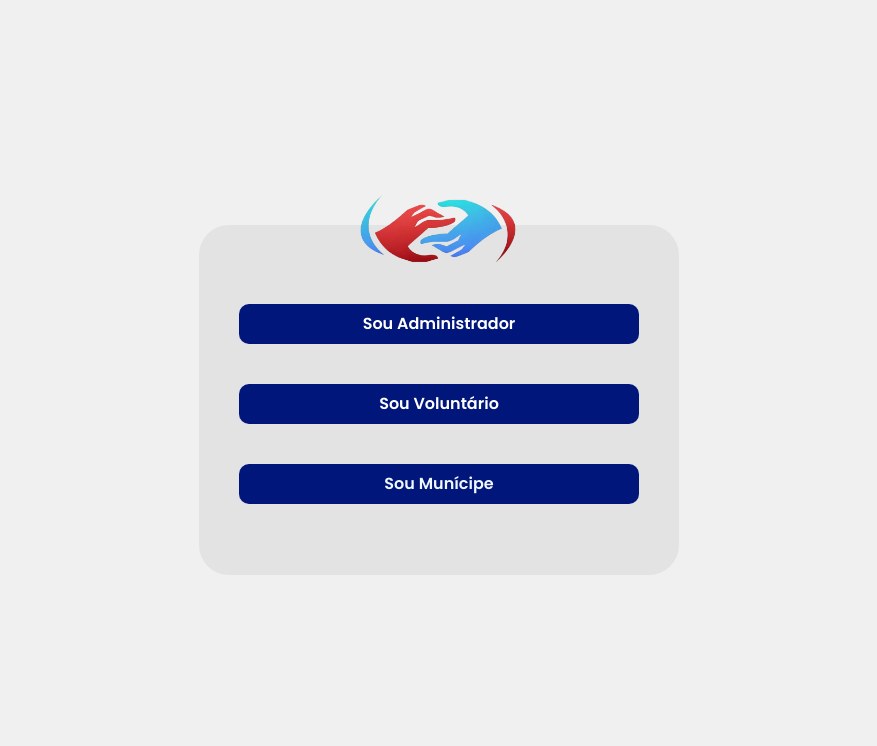
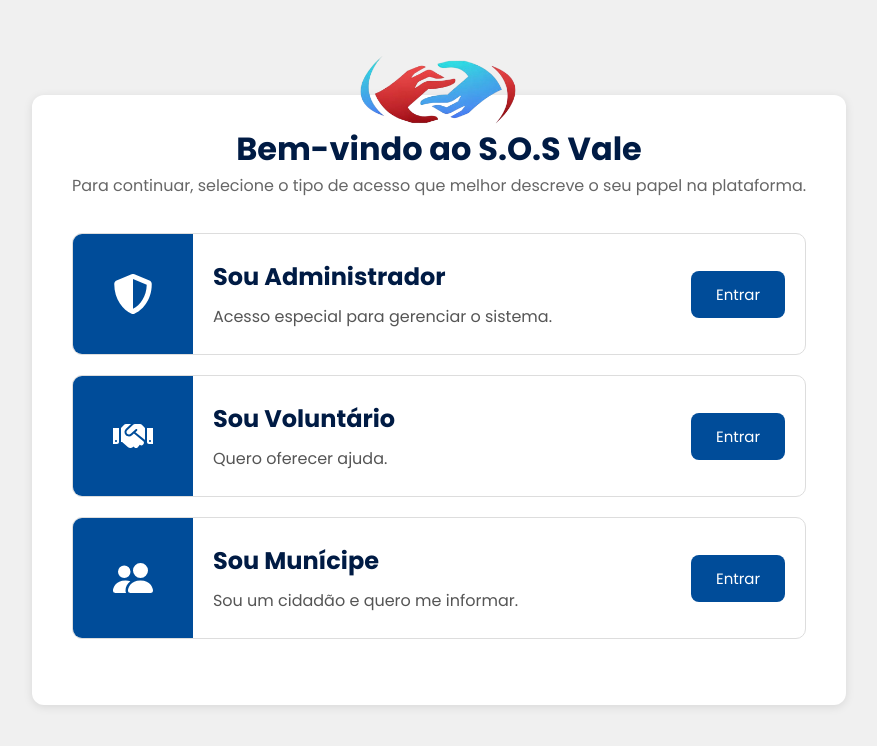
Before and after one commit to VitoriaSCouto/Projeto-Integrador-I, a React (Vite) app in the folder Frontend/: page / in a window 1280 px wide. Shown: the top 746 px of the page, without its empty margins (201-1078 px from the left). Built offline with nearby package versions, Linux system fonts and the light colour scheme.

Commit message:
Alterações na página inicial, Sos Vale.

```diff
--- a/Frontend/src/index.css
+++ b/Frontend/src/index.css
@@ -1,4 +1,8 @@
 /* login */
+
+.body {
+    background-image: url("/assets/images/3.png");
+}
 
 .containerLogin {
     width: 480px;
@@ -31,11 +35,14 @@
     color: #00167a;
 }
 
-.img-logo {
+
+/* como as paginas nao vao ser recicladas, eu até posso uasro mesmo css, mas com nomenclaruras diferentes para cada className*/
+
+.img-logo-precisa-trocar {
     display: flex;
     justify-content: center;
     align-items: center;
-    margin-top: -18%;
+    margin-top: -11%;
 }
 
 .box {
@@ -156,3 +163,85 @@
     color: aliceblue;
     text-decoration: none;
 }
+
+
+/* sos */
+
+.img-logo {
+    display: flex;
+    justify-content: center;
+    align-items: center;
+    margin-top: -11%;
+}
+
+.container_M {
+    max-width: 900px;
+    height: 610px;
+    margin: 50px auto;
+    padding: 40px;
+    background: #fff;
+    border-radius: 12px;
+    box-shadow: 0 2px 10px rgba(0, 0, 0, 0.1);
+}
+
+.container_M h1 {
+    text-align: center;
+    color: #001b44;
+}
+
+.subtitulo_M {
+    text-align: center;
+    color: #666;
+    margin-bottom: 35px;
+}
+
+.card_M {
+    display: flex;
+    align-items: center;
+    border: 1px solid #ddd;
+    border-radius: 10px;
+    overflow: hidden;
+    margin-bottom: 20px;
+    background: white;
+}
+
+.icone_M {
+    width: 120px;
+    height: 120px;
+    background: #004c99;
+    color: white;
+    display: flex;
+    justify-content: center;
+    align-items: center;
+    font-size: 40px;
+}
+
+.conteudo_M {
+    flex: 1;
+    padding: 20px;
+}
+
+.conteudo_M h2 {
+    margin-bottom: 10px;
+    color: #001b44;
+}
+
+.conteudo_M p {
+    color: #555;
+}
+
+.btnEntrar_M {
+    margin-right: 20px;
+    padding: 12px 25px;
+    border: none;
+    border-radius: 8px;
+    background: #004c99;
+    color: white;
+    font-size: 15px;
+    cursor: pointer;
+    transition: 0.3s;
+}
+
+.btnEntrar_M:hover {
+    background: #003366;
+}
--- a/Frontend/src/pages/sosvale/index.jsx
+++ b/Frontend/src/pages/sosvale/index.jsx
@@ -1,20 +1,41 @@
 import { useNavigate } from 'react-router-dom';
+import { FaShieldAlt, FaHandshake } from "react-icons/fa";
+import { BsFillPeopleFill } from "react-icons/bs";
 
 const Sosvale = () => {
-  const navigate = useNavigate();
-  return (
-    <div className="containerSos">
+const navigate = useNavigate();
+return (
+    <div className="container_M">
         <div className="img-logo">
-          <img src="src/assets/logo.png" width= "160"/>
+            <img src="src/assets/logo.png" width= "160"/>
         </div>
-
-        <div className="buttonBox">
-          <button onClick={() => { navigate('/login-adm')} }>Sou Administrador</button>
-          <button onClick={() => { navigate('/login')} }>Sou Voluntário</button>
-          <button><a href="#">Sou Munícipe</a></button>
+        <h1>Bem-vindo ao S.O.S Vale</h1>
+        <p className="subtitulo_M"> Para continuar, selecione o tipo de acesso que melhor descreve o seu papel na plataforma. </p>
+        <div className="card_M">
+            <div className="icone_M"><FaShieldAlt /></div>
+            <div className="conteudo_M">
+                <h2>Sou Administrador</h2>
+                <p>Acesso especial para gerenciar o sistema.</p>
+            </div>
+            <button className="btnEntrar_M" onClick={() => { navigate('/login-adm')} }>Entrar</button>
+        </div>
+        <div className="card_M">
+            <div className="icone_M"><FaHandshake /></div>
+            <div className="conteudo_M">
+            <h2>Sou Voluntário</h2>
+            <p>Quero oferecer ajuda.</p>
+        </div>
+        <button className="btnEntrar_M" onClick={() => { navigate('/login')} }>Entrar</button>
+        </div>
+        <div className="card_M">
+            <div className="icone_M"><BsFillPeopleFill /></div>
+                <div className="conteudo_M">
+                    <h2>Sou Munícipe</h2>
+                    <p>Sou um cidadão e quero me informar.</p>
+                </div>
+        <a href="#"><button className="btnEntrar_M">Entrar</button></a>
         </div>
     </div>
-  );
+    );
 };
-
 export default Sosvale;
```
Also changed, not shown: 1 other file (tests, documents, lock files or other folders).
